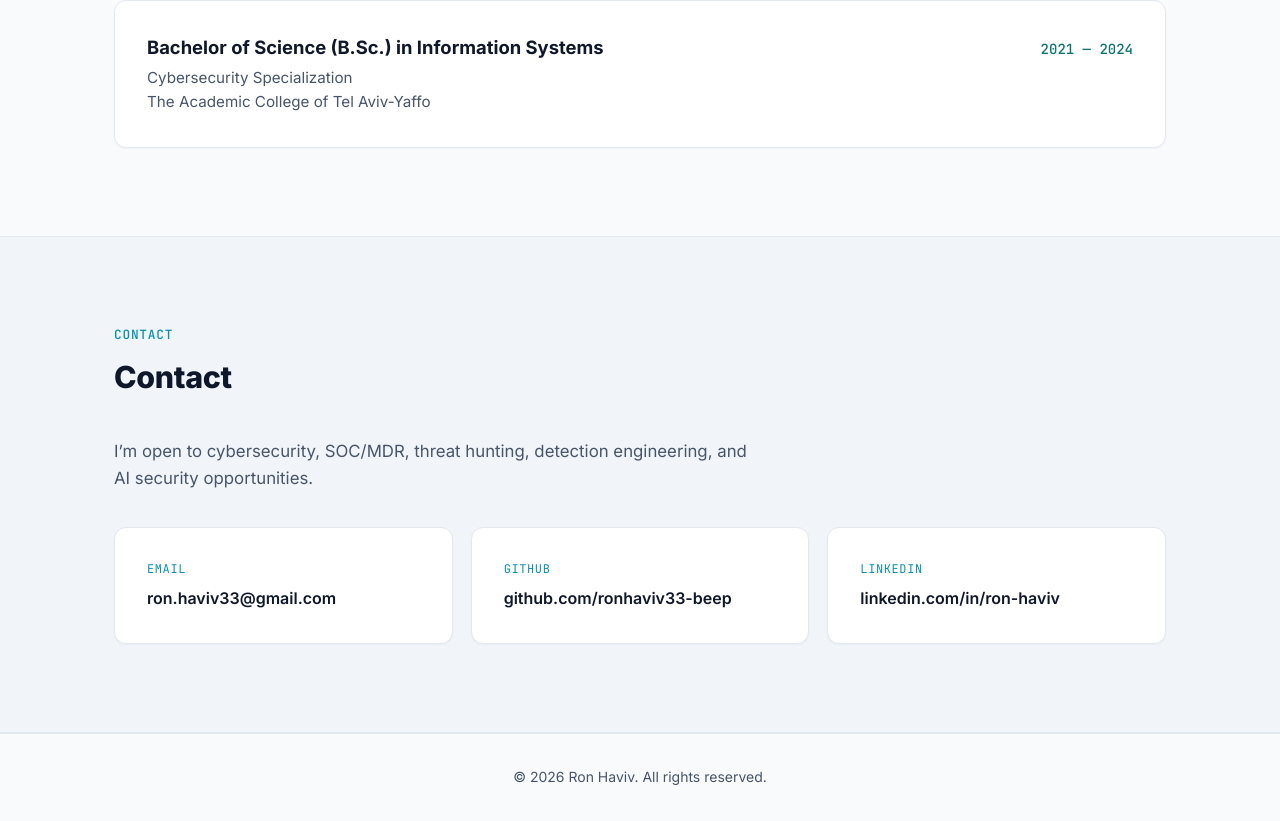
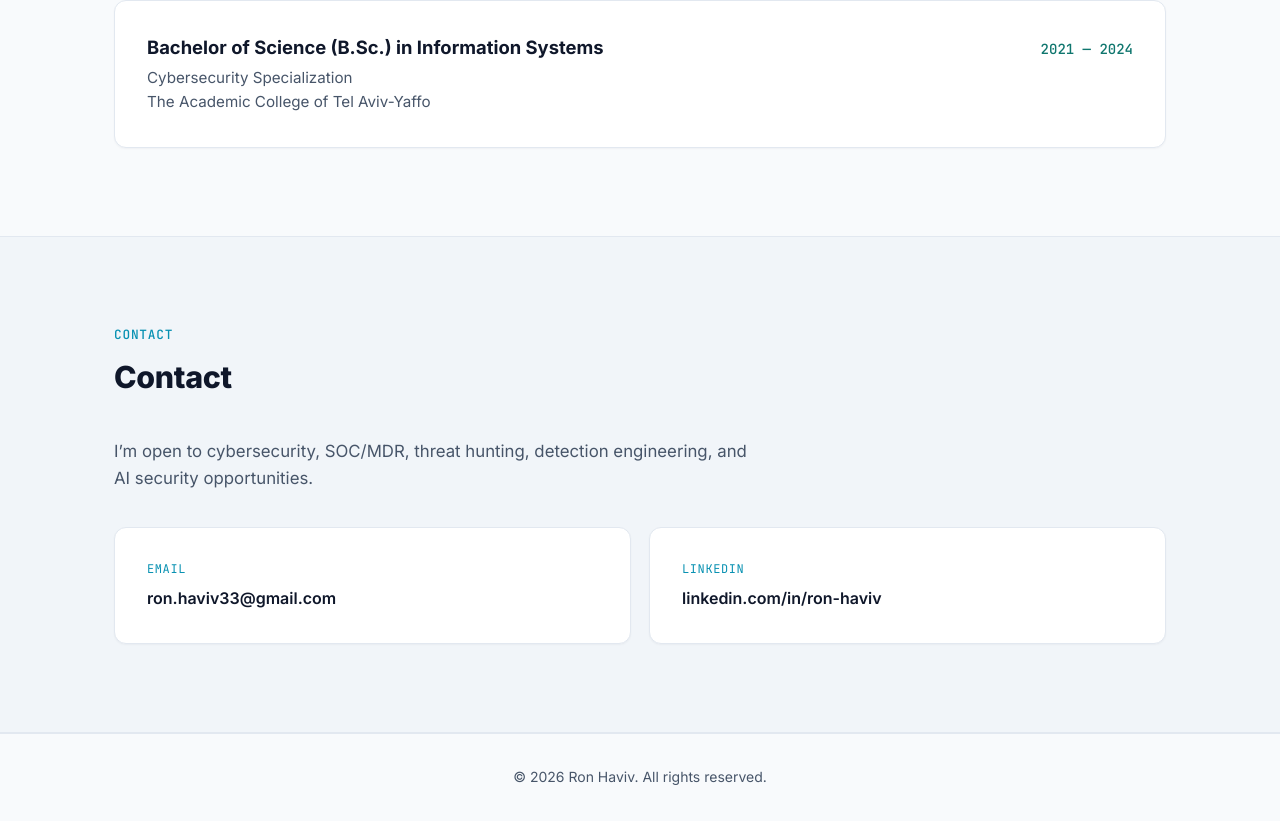
Before and after one commit to ronhaviv33-beep/ronhaviv33-beep.github.io, a React (Vite) app: page / in a window 1280 px wide. Shown: the part 4024-4845 px from the top of the page. Built offline with nearby package versions, Linux system fonts and the light colour scheme.

Commit message:
Remove GitHub card from contact section

```diff
--- a/src/App.jsx
+++ b/src/App.jsx
@@ -371,15 +371,6 @@ function Contact() {
           </a>
           <a
             className="card contact-link"
-            href="https://github.com/ronhaviv33-beep"
-            target="_blank"
-            rel="noopener noreferrer"
-          >
-            <span className="contact-link-label">GitHub</span>
-            <span className="contact-link-value">github.com/ronhaviv33-beep</span>
-          </a>
-          <a
-            className="card contact-link"
             href="https://www.linkedin.com/in/ron-haviv-4617bb233/"
             target="_blank"
             rel="noopener noreferrer"
--- a/src/styles.css
+++ b/src/styles.css
@@ -461,7 +461,7 @@ ul {
 
 .contact-links {
   display: grid;
-  grid-template-columns: repeat(3, 1fr);
+  grid-template-columns: repeat(2, 1fr);
   gap: 18px;
 }
 
```
